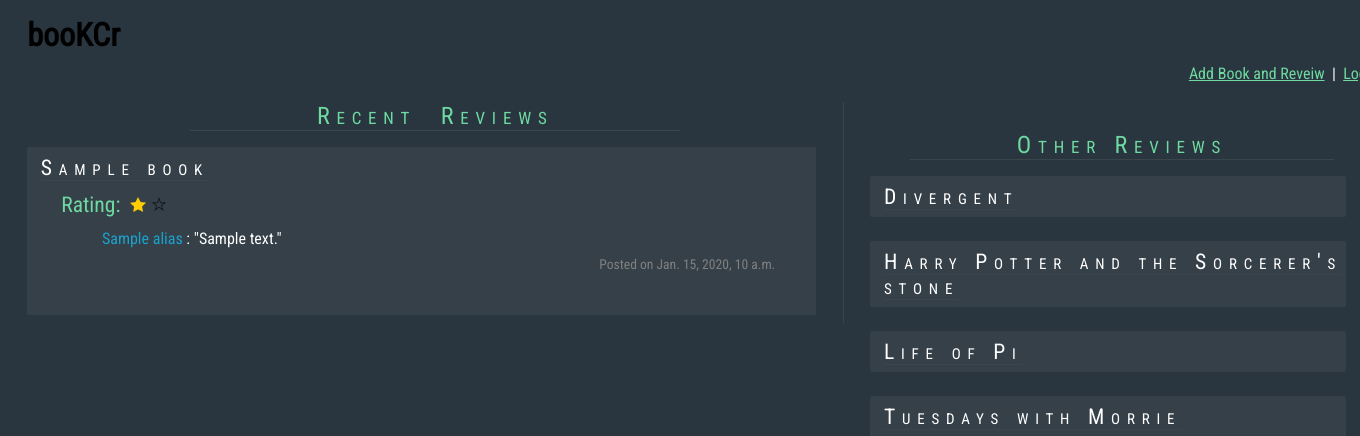
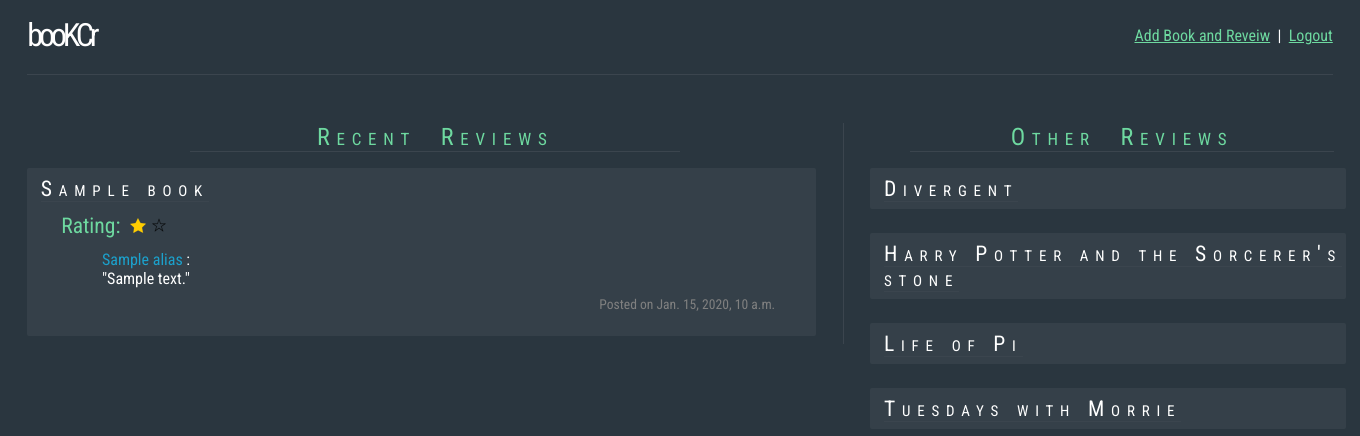
Before and after one commit to viking70/Book_Review, a Django app: template apps/review/templates/review/review.html in a window 1360 px wide; the page is wider, and only the part inside the window is pictured. Shown: the top 436 px of that part. Run offline with Django 3.2, Linux system fonts and the light colour scheme; data comes from the database, SQL or seed files in the repository; tables that the repository leaves empty hold one stand-in row (values such as "Sample post"); the template is opened without the code that fills it: values that come from a table or form of the project are taken from there, most other values are stand-ins (such as "Sample title", 1, 10 or a date in 2020); parts of the project's set-up code (start-up, migrations or seed data) failed here and were passed over.

Commit message:
styled and refactored

```diff
--- a/apps/review/templates/review/review.html
+++ b/apps/review/templates/review/review.html
@@ -6,13 +6,14 @@
 	{% load staticfiles %}
 	<link rel="stylesheet" href="{% static 'review/review.css' %}">
 	<link href="https://fonts.googleapis.com/css?family=Roboto+Condensed" rel="stylesheet">
-
 </head>
 <body>
 	<div class="wrapper_review">
-		<div class="header_review">
-			<!-- <h1>Welcome, {{alias}}</h1> -->
-			<h1>booKCr</h1>
+		<div class="header">
+			<h1 class="logo">booKCr</h1>
+			<!-- <center>
+				<h1>Welcome, {{alias}}</h1>
+			</center> -->
 			<div class="right_links">
 				<a href="{% url 'add' %}">Add Book and Reveiw</a>
 				<span>&nbsp;|&nbsp;</span>
@@ -40,7 +41,7 @@
 						{% endfor %}
 					</h3>
 					<p class="review_text">
-						<a class="review_user" href="{% url 'user' uid=recent.user.id %}">{{recent.user.alias}}</a> : "{{recent.review}}"
+						<a class="review_user" href="{% url 'user' uid=recent.user.id %}">{{recent.user.alias}}</a> :<br> "{{recent.review}}"
 					</p>
 					<p class="review_date">Posted on {{recent.created}}</p>
 				</div>
@@ -48,7 +49,7 @@
 		</div>
 		<div class="other_reviews">
 			<center>
-				<h2>Other Reviews</h2>
+				<h2>Other &nbsp;Reviews</h2>
 			</center>
 			<div class="books_review">
 				<ul>
```
